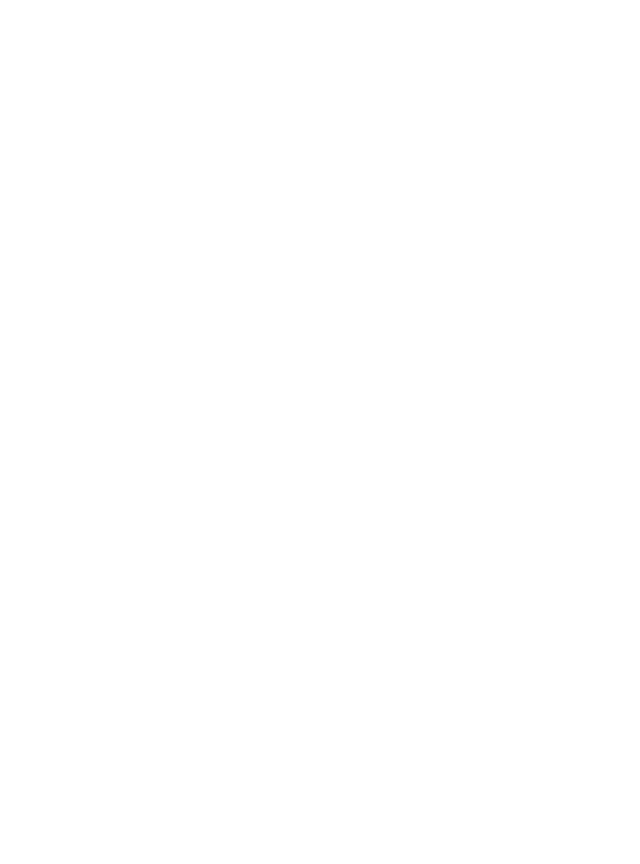
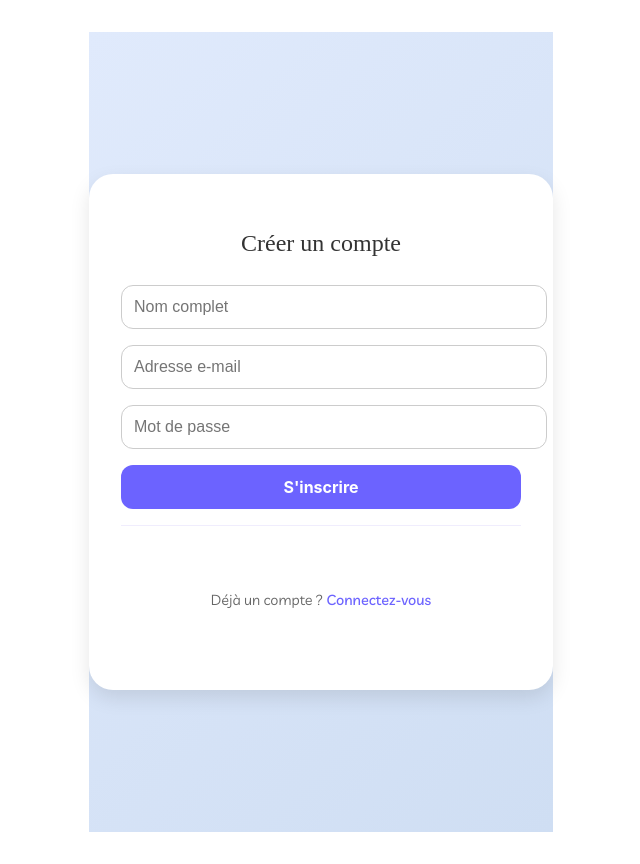
Before and after one commit to CelooSa/Projet-Circus-, a React (Vite) app in the folder FRONT/: page /register in a window 1280 px wide. Before the commit this address had no page. Shown: the whole page, without its empty margins (319-959 px from the left). Before the commit the page ends 800 px from the top, so only its background shows below. Built offline with nearby package versions, Linux system fonts and the light colour scheme; a web font is replaced by a local one.

Commit message:
page de connexion idée 1

```diff
--- a/FRONT/package.json
+++ b/FRONT/package.json
@@ -10,6 +10,7 @@
     "preview": "vite preview"
   },
   "dependencies": {
+    "axios": "^1.9.0",
     "bootstrap": "^5.3.3",
     "framer-motion": "^12.4.7",
     "react": "^19.0.0",
--- a/FRONT/src/App.jsx
+++ b/FRONT/src/App.jsx
@@ -3,6 +3,7 @@ import React from 'react';
 import { BrowserRouter as Router, Routes, Route, useLocation } from 'react-router-dom';
 import { AnimatePresence } from 'framer-motion';
 
+import Register from './pages/auth/Register';
 import Home from './pages/Home';
 import SpectaclesFeu from './pages/SpectaclesFeu';
 import Artistes from './pages/Artists';
@@ -10,6 +11,7 @@ import Artistes from './pages/Artists';
 import './styles/Global.scss';
 import './styles/HomeStyle.scss';
 import './styles/ArtistsCarousel.scss';
+import './styles/Register.scss';
 
 import './App.css';
 import VerifyEmail from './pages/VerifyEmail';
@@ -31,7 +33,8 @@ function App() {
         <Route path="/" element={<Home />} />
         <Route path="/spectacles-feu" element={<SpectaclesFeu />} />
         <Route path="/artistes" element={<Artistes />} />
-        <Route path='/verify/:token' element={<VerifyEmail />} />
+        <Route path="/verify/:token" element={<VerifyEmail />} />
+        <Route path="/register" element={<Register />} />
       </Routes>
     </AnimatePresence>
   );
--- a/FRONT/src/pages/Home.jsx
+++ b/FRONT/src/pages/Home.jsx
@@ -7,6 +7,7 @@ import "slick-carousel/slick/slick.css";
 import "slick-carousel/slick/slick-theme.css";
 import '../styles/HomeStyle.scss';
 import logoVesperen from '../assets/Logo-compagnie-Vesperen.webp';
+
 
 
 
--- /dev/null
+++ b/FRONT/src/pages/auth/Register.jsx
@@ -0,0 +1,58 @@
+import React, { useState } from "react";
+import "../../styles/Register.scss";
+
+const Register = () => {
+  const [formData, setFormData] = useState({
+    name: "",
+    email: "",
+    password: ""
+  });
+
+  const handleChange = (e) => {
+    setFormData({ ...formData, [e.target.name]: e.target.value });
+  };
+
+  const handleSubmit = (e) => {
+    e.preventDefault();
+    console.log("Form submitted:", formData);
+
+  };
+
+  return (
+    <div className="register-container">
+      <form className="register-form" onSubmit={handleSubmit}>
+        <h2>Créer un compte</h2>
+        <input
+          type="text"
+          name="name"
+          placeholder="Nom complet"
+          value={formData.name}
+          onChange={handleChange}
+          required
+        />
+        <input
+          type="email"
+          name="email"
+          placeholder="Adresse e-mail"
+          value={formData.email}
+          onChange={handleChange}
+          required
+        />
+        <input
+          type="password"
+          name="password"
+          placeholder="Mot de passe"
+          value={formData.password}
+          onChange={handleChange}
+          required
+        />
+        <button type="submit">S'inscrire</button>
+        <p className="footer">
+          Déjà un compte ? <a href="#">Connectez-vous</a>
+        </p>
+      </form>
+    </div>
+  );
+};
+
+export default Register;
--- /dev/null
+++ b/FRONT/src/styles/Register.scss
@@ -0,0 +1,69 @@
+.register-container {
+  height: 100vh;
+  display: flex;
+  align-items: center;
+  justify-content: center;
+  background: linear-gradient(135deg, #e0eafc, #cfdef3);
+}
+
+.register-form {
+  background: #fff;
+  padding: 2rem;
+  border-radius: 1.5rem;
+  box-shadow: 0 8px 20px rgba(0, 0, 0, 0.1);
+  width: 100%;
+  max-width: 400px;
+
+  h2 {
+    text-align: center;
+    margin-bottom: 1.5rem;
+    color: #333;
+  }
+
+  input {
+    width: 100%;
+    padding: 0.75rem;
+    margin-bottom: 1rem;
+    border: 1px solid #ccc;
+    border-radius: 0.75rem;
+    font-size: 1rem;
+    transition: border 0.3s;
+
+    &:focus {
+      border-color: #6c63ff;
+      outline: none;
+    }
+  }
+
+  button {
+    width: 100%;
+    padding: 0.75rem;
+    background: #6c63ff;
+    color: white;
+    font-weight: bold;
+    border: none;
+    border-radius: 0.75rem;
+    cursor: pointer;
+    transition: background 0.3s;
+
+    &:hover {
+      background: #5548c8;
+    }
+  }
+
+  .footer {
+    margin-top: 1rem;
+    text-align: center;
+    font-size: 0.9rem;
+    color: #666;
+
+    a {
+      color: #6c63ff;
+      text-decoration: none;
+
+      &:hover {
+        text-decoration: underline;
+      }
+    }
+  }
+}
```
Also changed, not shown: FRONT/src/pages/auth/Login.jsx (added), 1 other file (tests, documents, lock files or other folders).
